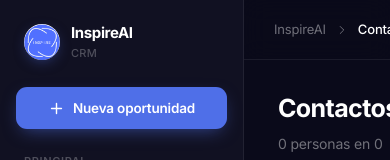
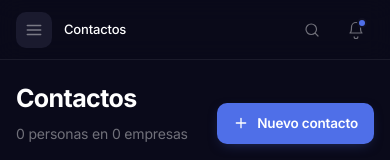
Before and after one commit to inspireai360/crm-inspire, a Next.js app: page /contacts in a window 390 px wide. Shown: the top 160 px of the page. Built offline with nearby package versions, Linux system fonts and the light colour scheme; no server answers; the database is empty.

Commit message:
feat: responsive layout + demo mode (sidebar hamburger, grids adaptados, DemoBanner)

```diff
--- a/src/app/contacts/[id]/page.tsx
+++ b/src/app/contacts/[id]/page.tsx
@@ -81,9 +81,9 @@ export default function ContactDetailPage() {
         <Icon name="chevL" size={16} />Contactos
       </Link>
 
-      <div className="grid gap-[22px] items-start" style={{ gridTemplateColumns: '316px 1fr' }}>
+      <div className="grid gap-[22px] items-start grid-cols-1 lg:grid-cols-[316px_1fr]">
         {/* Sidebar sticky */}
-        <div className="sticky top-0 flex flex-col gap-3.5">
+        <div className="lg:sticky lg:top-0 flex flex-col gap-3.5">
 
           {/* Datos del contacto */}
           <Card pad={24}>
--- a/src/app/dashboard/page.tsx
+++ b/src/app/dashboard/page.tsx
@@ -155,8 +155,8 @@ export default function DashboardPage() {
       <PageHead title="Inicio"
         sub={`${now.toLocaleDateString('es-ES',{weekday:'long',day:'numeric',month:'long'})} · Estado del trimestre`} />
 
-      {/* 6 KPIs */}
-      <div className="grid grid-cols-6 gap-4 mb-4">
+      {/* 6 KPIs — 2 cols móvil, 3 tablet, 6 desktop */}
+      <div className="grid grid-cols-2 md:grid-cols-3 lg:grid-cols-6 gap-3 md:gap-4 mb-4">
         <KpiCard label="Revenue Diagnósticos" value={fmtEuro(revDiag)}         delta={dRevDiag.label}  up={dRevDiag.up}  color="var(--accent)" />
         <KpiCard label="Revenue Implementaciones" value={fmtEuro(revImpl)}     delta={dRevImpl.label}  up={dRevImpl.up}  color="#8E7BE8" />
         <KpiCard label="Deals activos"         value={String(dealsActivos.length)} delta={dActivos.label} up={dActivos.up}  color="var(--good)" />
@@ -182,7 +182,7 @@ export default function DashboardPage() {
         </div>
       </Card>
 
-      <div className="grid gap-4 mb-4" style={{ gridTemplateColumns: '1.5fr 1fr' }}>
+      <div className="grid gap-4 mb-4 grid-cols-1 lg:grid-cols-[1.5fr_1fr]">
         {/* Pipeline por etapa */}
         <Card pad={22}>
           <div className="flex justify-between items-center mb-5">
--- a/src/components/layout/CRMProvider.tsx
+++ b/src/components/layout/CRMProvider.tsx
@@ -5,34 +5,51 @@ import Sidebar from './Sidebar'
 import Topbar from './Topbar'
 import NewDealModal from '@/components/deals/NewDealModal'
 import Toast from '@/components/ui/Toast'
+import DemoBanner from './DemoBanner'
 
 interface CRMCtx { openNewDeal: () => void; showToast: (msg: string) => void }
 const CRMContext = createContext<CRMCtx>({ openNewDeal: () => {}, showToast: () => {} })
 export const useCRM = () => useContext(CRMContext)
 
-interface Props {
-  children: React.ReactNode
-  fullHeight?: boolean
-}
+const isDemo = process.env.NEXT_PUBLIC_DEMO_MODE === 'true'
+
+interface Props { children: React.ReactNode; fullHeight?: boolean }
 
 export default function CRMProvider({ children, fullHeight }: Props) {
   const [modal, setModal] = useState(false)
   const [toast, setToast] = useState<string | null>(null)
+  const [sidebarOpen, setSidebarOpen] = useState(false)
+
+  const openNewDeal = () => { if (!isDemo) setModal(true) }
 
   return (
-    <CRMContext.Provider value={{ openNewDeal: () => setModal(true), showToast: setToast }}>
-      <div className="flex h-screen overflow-hidden" style={{ background: 'var(--bg)' }}>
-        <Sidebar onNewDeal={() => setModal(true)} />
-        <div className="flex-1 flex flex-col min-w-0">
-          <Topbar />
+    <CRMContext.Provider value={{ openNewDeal, showToast: setToast }}>
+      <div className="flex flex-col h-screen overflow-hidden" style={{ background: 'var(--bg)' }}>
+        <DemoBanner />
+        <div className="flex flex-1 min-h-0 overflow-hidden">
+          {/* Overlay móvil */}
+          {sidebarOpen && (
+            <div className="fixed inset-0 z-40 lg:hidden"
+              style={{ background: 'rgba(0,0,0,0.6)' }}
+              onClick={() => setSidebarOpen(false)} />
+          )}
+
+          {/* Sidebar — fijo en desktop, slide-over en móvil */}
+          <div className={`fixed inset-y-0 left-0 z-50 transition-transform duration-300 lg:static lg:translate-x-0 ${sidebarOpen ? 'translate-x-0' : '-translate-x-full'}`}>
+            <Sidebar onNewDeal={openNewDeal} onClose={() => setSidebarOpen(false)} />
+          </div>
+
+          {/* Main */}
+          <div className="flex-1 flex flex-col min-w-0 overflow-hidden">
+            <Topbar onMenuClick={() => setSidebarOpen(true)} />
             {fullHeight ? (
-            <main className="flex-1 overflow-hidden px-[34px] py-[30px] flex flex-col">
+              <main className="flex-1 overflow-hidden px-4 py-5 md:px-[34px] md:py-[30px] flex flex-col">
                 <div className="w-full max-w-[1180px] mx-auto flex flex-col flex-1 min-h-0">
                   {children}
                 </div>
               </main>
             ) : (
-            <main className="flex-1 overflow-y-auto overflow-x-hidden px-[34px] py-[30px]">
+              <main className="flex-1 overflow-y-auto overflow-x-hidden px-4 py-5 md:px-[34px] md:py-[30px]">
                 <div className="w-full max-w-[1180px] mx-auto">
                   {children}
                 </div>
@@ -40,6 +57,8 @@ export default function CRMProvider({ children, fullHeight }: Props) {
             )}
           </div>
         </div>
+      </div>
+
       {modal && <NewDealModal onClose={() => setModal(false)} onCreated={msg => { setModal(false); setToast(msg) }} />}
       {toast && <Toast msg={toast} onDone={() => setToast(null)} />}
     </CRMContext.Provider>
--- /dev/null
+++ b/src/components/layout/DemoBanner.tsx
@@ -0,0 +1,17 @@
+'use client'
+
+export default function DemoBanner() {
+  if (process.env.NEXT_PUBLIC_DEMO_MODE !== 'true') return null
+  return (
+    <div className="w-full flex items-center justify-center gap-3 px-4 py-2.5 text-[13px] font-[500] text-center"
+      style={{ background: 'linear-gradient(90deg,rgba(79,111,232,0.9),rgba(142,123,232,0.9))', color: '#fff' }}>
+      <span>👀</span>
+      <span>Estás viendo una demo de <strong>InspireAI CRM</strong> — los datos son ficticios y no se pueden modificar.</span>
+      <a href="https://inspireai.es#contacto"
+        className="ml-2 px-3 py-1 rounded-full text-[12px] font-[600] transition-opacity hover:opacity-80"
+        style={{ background: 'rgba(255,255,255,0.2)', border: '1px solid rgba(255,255,255,0.4)' }}>
+        Quiero uno para mi empresa →
+      </a>
+    </div>
+  )
+}
--- a/src/components/layout/Sidebar.tsx
+++ b/src/components/layout/Sidebar.tsx
@@ -7,14 +7,16 @@ import Icon from '@/components/ui/Icon'
 import { createClient } from '@/lib/supabase/client'
 import { OWNERS, EMAIL_TO_OWNER, Owner } from '@/lib/types'
 
+const isDemo = process.env.NEXT_PUBLIC_DEMO_MODE === 'true'
+
 const NAV = [
   { title: 'Principal', items: [
-    { id: 'dashboard',    label: 'Inicio',          icon: 'grid',     href: '/dashboard' },
-    { id: 'contacts',     label: 'Contactos',        icon: 'people',   href: '/contacts' },
-    { id: 'pipeline',     label: 'Pipeline',         icon: 'columns',  href: '/pipeline' },
-    { id: 'diagnosticos', label: 'Diagnósticos',     icon: 'note',     href: '/diagnosticos' },
-    { id: 'deals',        label: 'Oportunidades',    icon: 'deal',     href: '/deals' },
-    { id: 'activities',   label: 'Actividades',      icon: 'activity', href: '/activities' },
+    { id: 'dashboard',    label: 'Inicio',       icon: 'grid',     href: '/dashboard' },
+    { id: 'contacts',     label: 'Contactos',    icon: 'people',   href: '/contacts' },
+    { id: 'pipeline',     label: 'Pipeline',     icon: 'columns',  href: '/pipeline' },
+    { id: 'diagnosticos', label: 'Diagnósticos', icon: 'note',     href: '/diagnosticos' },
+    { id: 'deals',        label: 'Oportunidades',icon: 'deal',     href: '/deals' },
+    { id: 'activities',   label: 'Actividades',  icon: 'activity', href: '/activities' },
   ]},
   { title: 'Análisis', items: [
     { id: 'reports', label: 'Informes', icon: 'bars', href: '/reports' },
@@ -27,25 +29,23 @@ const NAV = [
 function UserAvatar({ owner, size = 32 }: { owner: Owner | null; size?: number }) {
   const colors: Record<Owner, string> = { LL: '#4F6FE8', TI: '#8E7BE8', ME: '#3FA7A0' }
   const color = owner ? colors[owner] : '#4F6FE8'
-  const label = owner ?? '?'
   return (
-    <div style={{
-      width: size, height: size, borderRadius: '50%', display: 'grid', placeItems: 'center',
-      background: 'var(--s3)', color, fontSize: size * 0.38, fontWeight: 600,
-      boxShadow: `inset 0 0 0 1.5px ${color}55`, flexShrink: 0,
-    }}>{label}</div>
+    <div style={{ width: size, height: size, borderRadius: '50%', display: 'grid', placeItems: 'center', background: 'var(--s3)', color, fontSize: size * 0.38, fontWeight: 600, boxShadow: `inset 0 0 0 1.5px ${color}55`, flexShrink: 0 }}>
+      {owner ?? '?'}
+    </div>
   )
 }
 
-interface SidebarProps { onNewDeal?: () => void }
+interface SidebarProps { onNewDeal?: () => void; onClose?: () => void }
 
-export default function Sidebar({ onNewDeal }: SidebarProps) {
+export default function Sidebar({ onNewDeal, onClose }: SidebarProps) {
   const pathname = usePathname()
   const router = useRouter()
   const [userEmail, setUserEmail] = useState<string | null>(null)
   const [owner, setOwner] = useState<Owner | null>(null)
 
   useEffect(() => {
+    if (isDemo) { setUserEmail('demo@inspireai.es'); setOwner('LL'); return }
     createClient().auth.getUser().then(({ data }) => {
       const email = data.user?.email ?? null
       setUserEmail(email)
@@ -54,42 +54,40 @@ export default function Sidebar({ onNewDeal }: SidebarProps) {
   }, [])
 
   const handleLogout = async () => {
+    if (isDemo) { router.push('/login'); return }
     await createClient().auth.signOut()
     router.push('/login')
   }
 
+  const handleNavClick = () => { onClose?.() }
   const ownerInfo = owner ? OWNERS[owner] : null
   const displayName = ownerInfo?.name ?? userEmail?.split('@')[0] ?? 'Usuario'
-  const displayRole = ownerInfo?.role ?? ''
 
   return (
     <aside className="w-[244px] shrink-0 flex flex-col h-full" style={{ background: 'var(--s1)', borderRight: '1px solid var(--line)' }}>
       <div className="px-4 pt-[22px] pb-0">
-        {/* Brand */}
-        <div className="flex items-center gap-[11px] px-2 pb-[26px]">
-          {/* eslint-disable-next-line @next/next/no-img-element */}
-          <img
-            src="/logo.png"
-            alt="InspireAI"
-            width={36}
-            height={36}
-            style={{
-              width: 36, height: 36,
-              borderRadius: '50%',
-              objectFit: 'cover',
-              flexShrink: 0,
-              boxShadow: '0 4px 14px -4px rgba(79,111,232,0.5)',
-            }}
-          />
-          <div>
-            <div className="text-[15px] font-bold tracking-tight">InspireAI</div>
-            <div className="text-[11px] font-medium tracking-wide" style={{ color: 'var(--t4)' }}>CRM</div>
+        {/* Header con botón cerrar en móvil */}
+        <div className="flex items-center justify-between px-2 pb-[26px]">
+          <div className="flex items-center gap-[11px]">
+            <img src="/logo.png" alt="InspireAI" width={34} height={34}
+              style={{ width: 34, height: 34, borderRadius: '50%', objectFit: 'cover', boxShadow: '0 4px 14px -4px rgba(79,111,232,0.5)', flexShrink: 0 }} />
+            <div>
+              <div className="text-[15px] font-bold tracking-tight">InspireAI</div>
+              <div className="text-[11px] font-medium tracking-wide" style={{ color: 'var(--t4)' }}>CRM{isDemo ? ' · Demo' : ''}</div>
+            </div>
           </div>
+          {onClose && (
+            <button onClick={onClose} className="lg:hidden p-1.5 rounded-lg" style={{ color: 'var(--t3)' }}>
+              <Icon name="close" size={18} />
+            </button>
+          )}
         </div>
 
-        {/* Nueva oportunidad CTA */}
-        <button onClick={onNewDeal} className="cta-btn w-full flex items-center justify-center gap-2 py-[11px] rounded-[11px] text-[13.5px] font-[600] text-white mb-6 transition-all"
-          style={{ background: 'var(--accent)', boxShadow: '0 6px 18px -6px rgba(79,111,232,0.6)' }}>
+        {/* Nueva oportunidad */}
+        <button onClick={() => { onNewDeal?.(); onClose?.() }}
+          className={`cta-btn w-full flex items-center justify-center gap-2 py-[11px] rounded-[11px] text-[13.5px] font-[600] text-white mb-6 transition-all ${isDemo ? 'opacity-40 cursor-not-allowed' : ''}`}
+          style={{ background: 'var(--accent)', boxShadow: '0 6px 18px -6px rgba(79,111,232,0.6)' }}
+          disabled={isDemo} title={isDemo ? 'Desactivado en modo demo' : ''}>
           <Icon name="plus" size={17} stroke={2} />Nueva oportunidad
         </button>
       </div>
@@ -103,7 +101,7 @@ export default function Sidebar({ onNewDeal }: SidebarProps) {
               {sec.items.map(n => {
                 const active = pathname === n.href || (n.href !== '/dashboard' && pathname.startsWith(n.href))
                 return (
-                  <Link key={n.id} href={n.href}
+                  <Link key={n.id} href={n.href} onClick={handleNavClick}
                     className="nav-item relative flex items-center gap-3 px-3 py-[10px] rounded-[10px] text-[13.5px] font-[500] transition-all"
                     style={{ background: active ? 'var(--s3)' : 'transparent', color: active ? '#fff' : 'var(--t3)', boxShadow: active ? 'inset 0 0 0 1px var(--line2)' : 'none' }}>
                     {active && <span className="absolute -left-4 top-1/2 -translate-y-1/2 w-[3px] h-[18px] rounded" style={{ background: 'var(--accent)' }} />}
@@ -117,15 +115,15 @@ export default function Sidebar({ onNewDeal }: SidebarProps) {
         ))}
       </div>
 
-      {/* User footer */}
+      {/* Footer */}
       <div className="px-4 pb-[22px]">
         <button onClick={handleLogout}
           className="w-full flex items-center gap-[11px] px-[10px] py-3 rounded-[12px] text-left hover:opacity-80 transition-opacity"
           style={{ background: 'var(--s2)', boxShadow: 'inset 0 0 0 1px var(--line)' }}>
           <UserAvatar owner={owner} size={32} />
           <div className="min-w-0 flex-1">
-            <div className="text-[13px] font-[550] truncate">{displayName}{displayRole ? ` · ${displayRole}` : ''}</div>
-            <div className="text-[11.5px] truncate" style={{ color: 'var(--t4)' }}>{userEmail ?? 'Cerrar sesión'}</div>
+            <div className="text-[13px] font-[550] truncate">{displayName}{ownerInfo?.role ? ` · ${ownerInfo.role}` : ''}</div>
+            <div className="text-[11.5px] truncate" style={{ color: 'var(--t4)' }}>{isDemo ? 'Modo demo' : 'Cerrar sesión'}</div>
           </div>
           <Icon name="dots" size={16} style={{ color: 'var(--t4)' }} />
         </button>
--- a/src/components/layout/Topbar.tsx
+++ b/src/components/layout/Topbar.tsx
@@ -14,18 +14,30 @@ const TITLES: Record<string, string> = {
   '/settings':     'Ajustes',
 }
 
-export default function Topbar() {
+interface TopbarProps { onMenuClick?: () => void }
+
+export default function Topbar({ onMenuClick }: TopbarProps) {
   const pathname = usePathname()
   const isContact = pathname.startsWith('/contacts/') && pathname !== '/contacts'
   const title = isContact ? 'Ficha de cliente' : (TITLES[pathname] ?? '')
 
   return (
-    <header className="h-[60px] shrink-0 flex items-center justify-between px-[30px] sticky top-0 z-20"
+    <header className="h-[60px] shrink-0 flex items-center justify-between px-4 md:px-[30px] sticky top-0 z-20"
       style={{ borderBottom: '1px solid var(--line)', background: 'rgba(10,10,26,0.7)', backdropFilter: 'blur(12px)' }}>
-      <div className="flex items-center gap-[9px] text-[13px]" style={{ color: 'var(--t3)' }}>
-        <span>InspireAI</span>
-        <Icon name="chevR" size={14} />
-        <span className="font-[500]" style={{ color: 'var(--t1)' }}>{title}</span>
+      <div className="flex items-center gap-3">
+        {/* Hamburger — solo móvil */}
+        <button onClick={onMenuClick}
+          className="lg:hidden w-9 h-9 rounded-[10px] grid place-items-center transition-all hover:opacity-80"
+          style={{ color: 'var(--t3)', background: 'var(--s2)' }}>
+          <svg width="18" height="18" viewBox="0 0 24 24" fill="none" stroke="currentColor" strokeWidth="1.8" strokeLinecap="round">
+            <path d="M3 6h18M3 12h18M3 18h18"/>
+          </svg>
+        </button>
+        <div className="flex items-center gap-[9px] text-[13px]" style={{ color: 'var(--t3)' }}>
+          <span className="hidden sm:inline">InspireAI</span>
+          <Icon name="chevR" size={14} className="hidden sm:block" />
+          <span className="font-[500]" style={{ color: 'var(--t1)' }}>{title}</span>
+        </div>
       </div>
       <div className="flex items-center gap-2">
         <button className="w-9 h-9 rounded-[10px] grid place-items-center transition-all hover:opacity-80" style={{ color: 'var(--t3)' }}>
--- a/tailwind.config.ts
+++ b/tailwind.config.ts
@@ -34,5 +34,7 @@ const config: Config = {
     },
   },
   plugins: [],
+  // Ensure lg breakpoint is 1024px (default)
+
 };
 export default config;
```
Also changed, not shown: src/app/globals.css (+8 -0 lines). Lines whose indentation alone changed are shown as unchanged.
